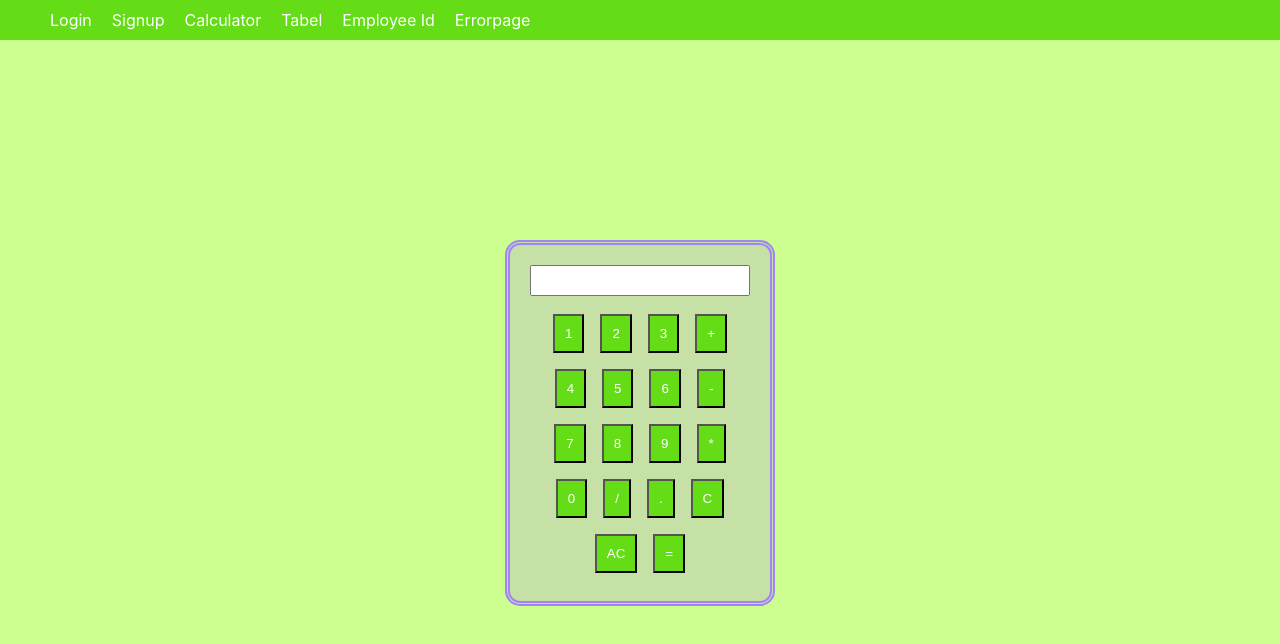
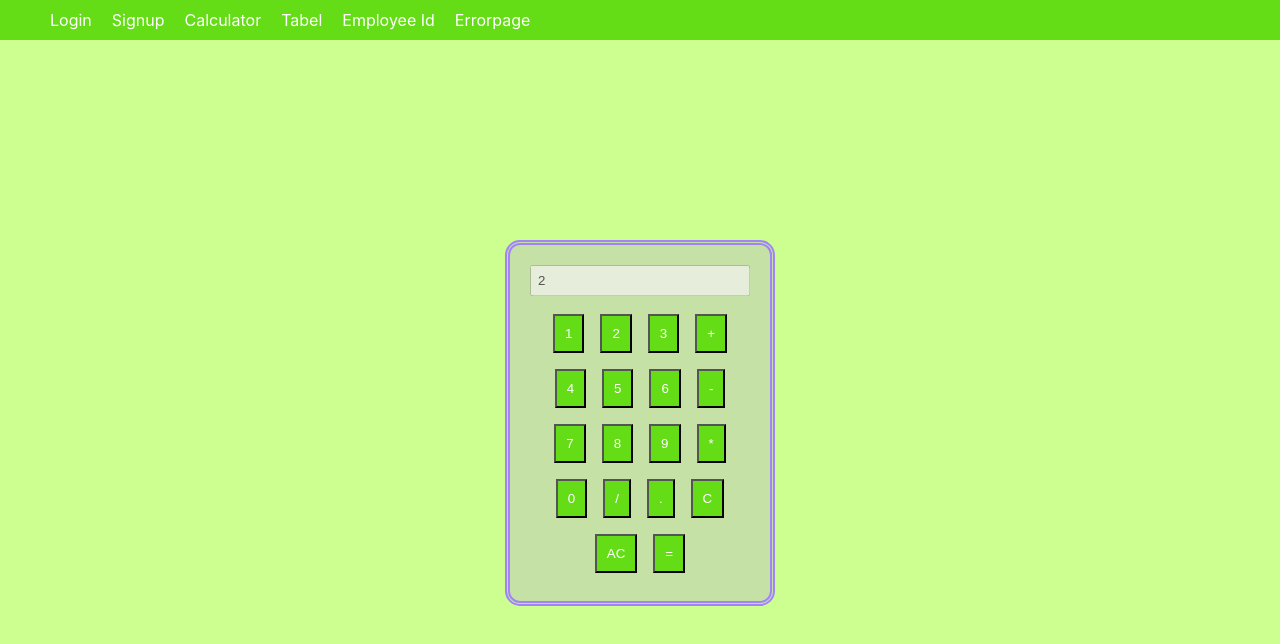
Before and after one commit to Gmv-Anbu/vinith, a React (Create React App) app: page /calculator in a window 1280 px wide. Shown: the top 644 px of the page. Built offline with nearby package versions, Linux system fonts and the light colour scheme.

Commit message:
1 file modified

```diff
--- a/src/pages/Calculator.jsx
+++ b/src/pages/Calculator.jsx
@@ -2,41 +2,48 @@ import React from 'react';
 import '../css/calculator.css';
 
 function Calculator() {
+  const [result, setresult] = React.useState('2');
   const display = (key) => {
-    alert(key);
+    setresult(result + key);
   };
+  // const calculate = () => {
+  //   setresult(eval(result));
+  // };
+  // const allclear = () => {
+  //   setresult('');
+  // };
   return (
     <div>
       {' '}
       <div className="calculator">
-        <input type="text" />
+        <input type="text" value={result} disabled />
         <div>
           <button onClick={() => display('1')}>1</button>
-          <button  onClick={() => display('2')}>2</button>
-          <button  onClick={() => display('3')}>3</button>
-          <button  onClick={() => display('+')}>+</button>
+          <button onClick={() => display('2')}>2</button>
+          <button onClick={() => display('3')}>3</button>
+          <button onClick={() => display('+')}>+</button>
         </div>
         <div>
-          <button  onClick={() => display('4')}>4</button>
-          <button  onClick={() => display('5')}>5</button>
-          <button  onClick={() => display('6')}>6</button>
-          <button  onClick={() => display('-')}>-</button>
+          <button onClick={() => display('4')}>4</button>
+          <button onClick={() => display('5')}>5</button>
+          <button onClick={() => display('6')}>6</button>
+          <button onClick={() => display('-')}>-</button>
         </div>
         <div>
-          <button  onClick={() => display('7')}>7</button>
-          <button  onClick={() => display('8')}>8</button>
-          <button  onClick={() => display('9')}>9</button>
-          <button  onClick={() => display('*')}>*</button>
+          <button onClick={() => display('7')}>7</button>
+          <button onClick={() => display('8')}>8</button>
+          <button onClick={() => display('9')}>9</button>
+          <button onClick={() => display('*')}>*</button>
         </div>
         <div>
-          <button  onClick={() => display('0')}>0</button>
-          <button  onClick={() => display('/')}>/</button>
-          <button  onClick={() => display('.')}>.</button>
-          <button >C</button>
+          <button onClick={() => display('0')}>0</button>
+          <button onClick={() => display('/')}>/</button>
+          <button onClick={() => display('.')}>.</button>
+          <button>C</button>
         </div>
         <div>
-          <button>AC</button>
-          <button>=</button>
+          <button onClick={() => setresult('')}>AC</button>
+          <button onClick={() => setresult(eval(result))}>=</button>
         </div>
       </div>
     </div>
```
